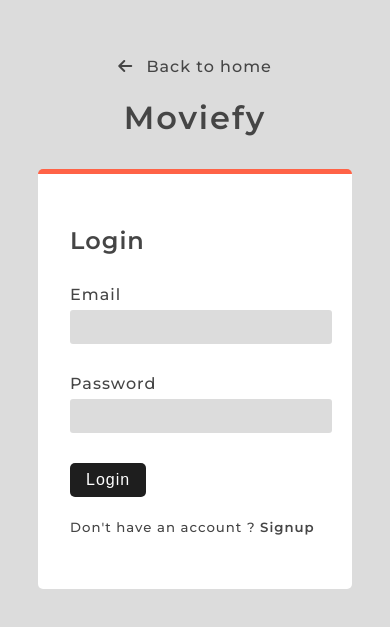
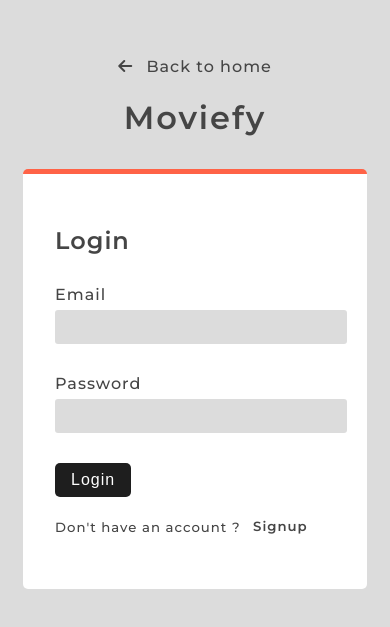
Before and after one commit to ksb-dev/moviefy-react-node, a React (Create React App) app in the folder client/: page /login in a window 390 px wide. Shown: the part 115-742 px from the top of the page. Built offline with nearby package versions, Linux system fonts and the light colour scheme; no server answers.

Commit message:
Initial Commit

```diff
--- a/client/src/pages/Login/_login.scss
+++ b/client/src/pages/Login/_login.scss
@@ -82,12 +82,23 @@
       font-weight: 500;
     }
 
+    &-btn:hover {
+      box-shadow: 0 0 50px tomato;
+    }
+
     &-ask {
       font-weight: 500;
       &-link {
         text-decoration: none;
         cursor: pointer;
         font-weight: bold;
+        padding: 0.2rem 0.5rem;
+        border-radius: var(--border-radius);
+        transition: var(--transition);
+      }
+
+      &-link:hover {
+        box-shadow: 0 0 5px tomato;
       }
     }
 
@@ -111,8 +122,8 @@
     }
 
     &__form {
-      width: 250px;
-      max-width: 250px;
+      width: 280px;
+      max-width: 280px;
       margin-bottom: 2rem;
     }
   }
--- a/client/src/pages/Movie/_movie.scss
+++ b/client/src/pages/Movie/_movie.scss
@@ -45,7 +45,7 @@
       letter-spacing: 2px;
 
       span {
-        color: #01b4e4;
+        color: tomato;
         font-weight: bold;
         cursor: pointer;
       }
```
Also changed, not shown: 6 other files (tests, documents, lock files or other folders).
